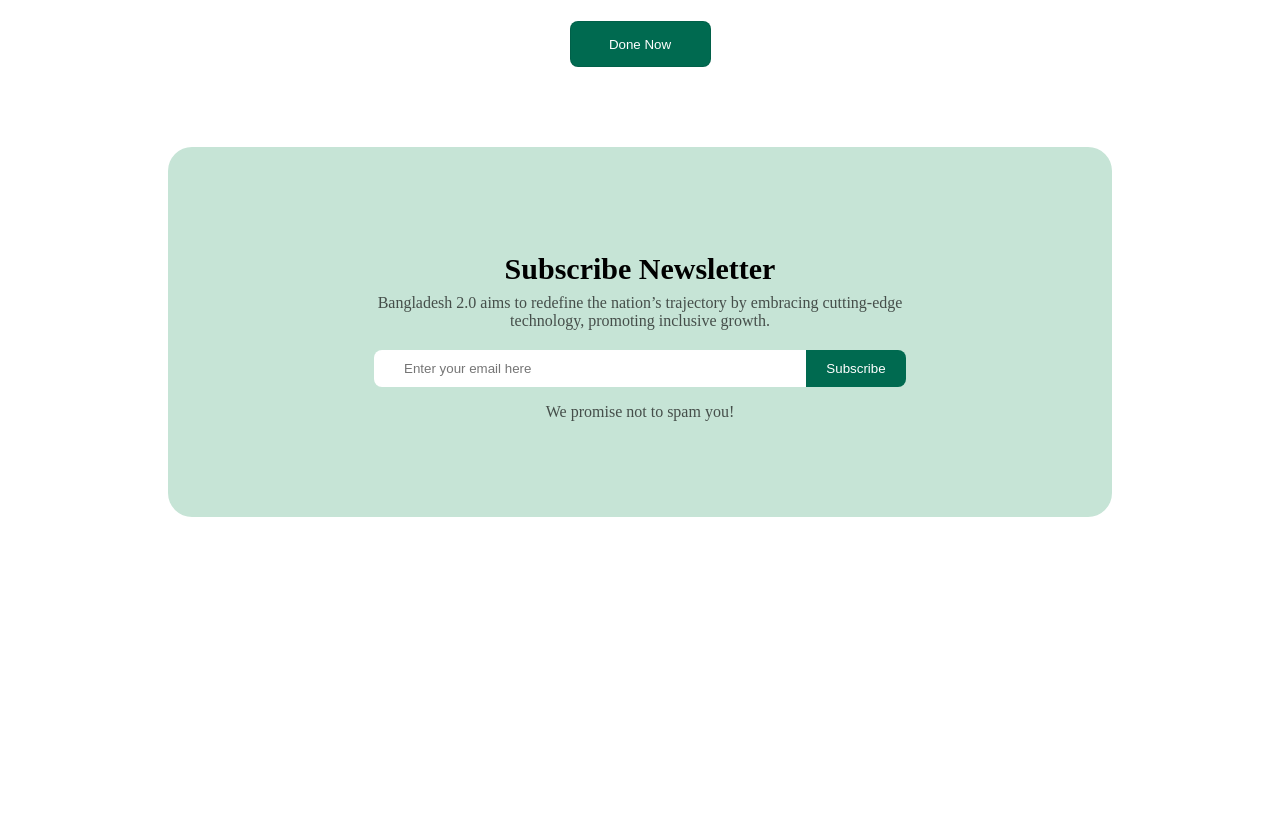
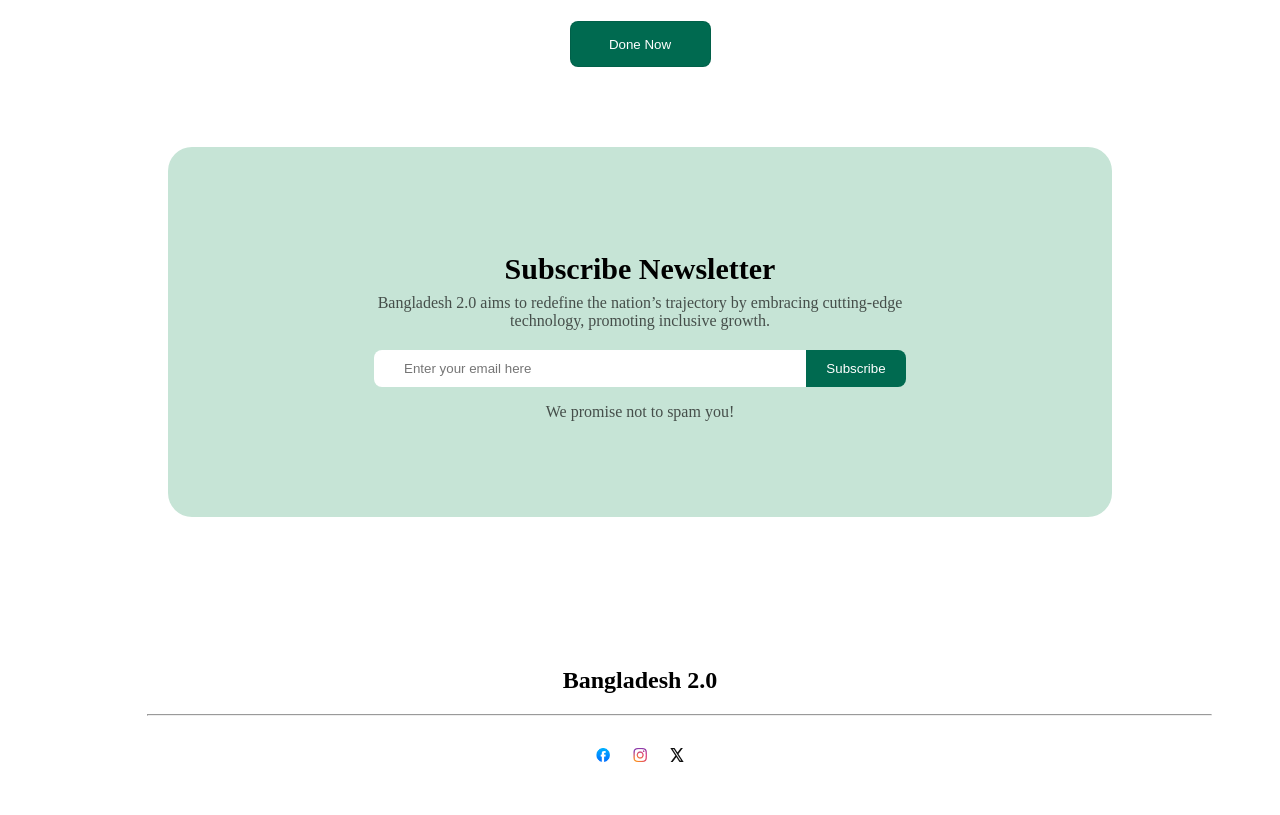
Before and after one commit to Aminulislam100/Aiignment_01, a plain HTML site: page index.html in a window 1280 px wide. Shown: the part 2932-3747 px from the top of the page. Before the commit the page ends 3529 px from the top, so only its background shows below. Drawn offline with Linux system fonts and the light colour scheme.

Commit message:
last commit

```diff
--- a/Styles/style.css
+++ b/Styles/style.css
@@ -29,6 +29,9 @@
 .email2 button:hover{
     background-color: red;
     color: white;
+}
+.foot-icon img:hover{
+    background-color: gray;
 }
 /* navbar */
 .navbar{
@@ -481,3 +484,22 @@ color: white;
 font-weight: 400;
 color: rgba(14, 14, 14, 0.7);
 }
+/* footer */
+.foot-dad{
+    text-align: center;
+    padding: 50px 60px;
+}
+.foot-dad hr{
+    margin-left: 79px;
+    margin-left: 79px;
+    margin-bottom: 32px;
+}
+.foot-icon{
+    display: flex;
+    gap: 23px;
+    justify-content: center;
+}
+.foot-icon img{
+    width: 14px;
+height: 14px;
+}
--- a/index.html
+++ b/index.html
@@ -250,5 +250,18 @@
                 </div>
             </section>
         </main>
+        <footer>
+            <section class="foot">
+                <div class="foot-dad">
+                    <div class="foot-head">
+                <h1>Bangladesh 2.0</h1>
+            </div>
+            <hr>
+            <div class="foot-icon">
+                <img src="./B11A1--assignment-1-main/assets/facebook.png" alt=""><img src="./B11A1--assignment-1-main/assets/instagram.png" alt=""><img src="./B11A1--assignment-1-main/assets/x.png" alt="">
+            </div>
+            </div>
+            </section>
+        </footer>
 </body>
 </html>
```
